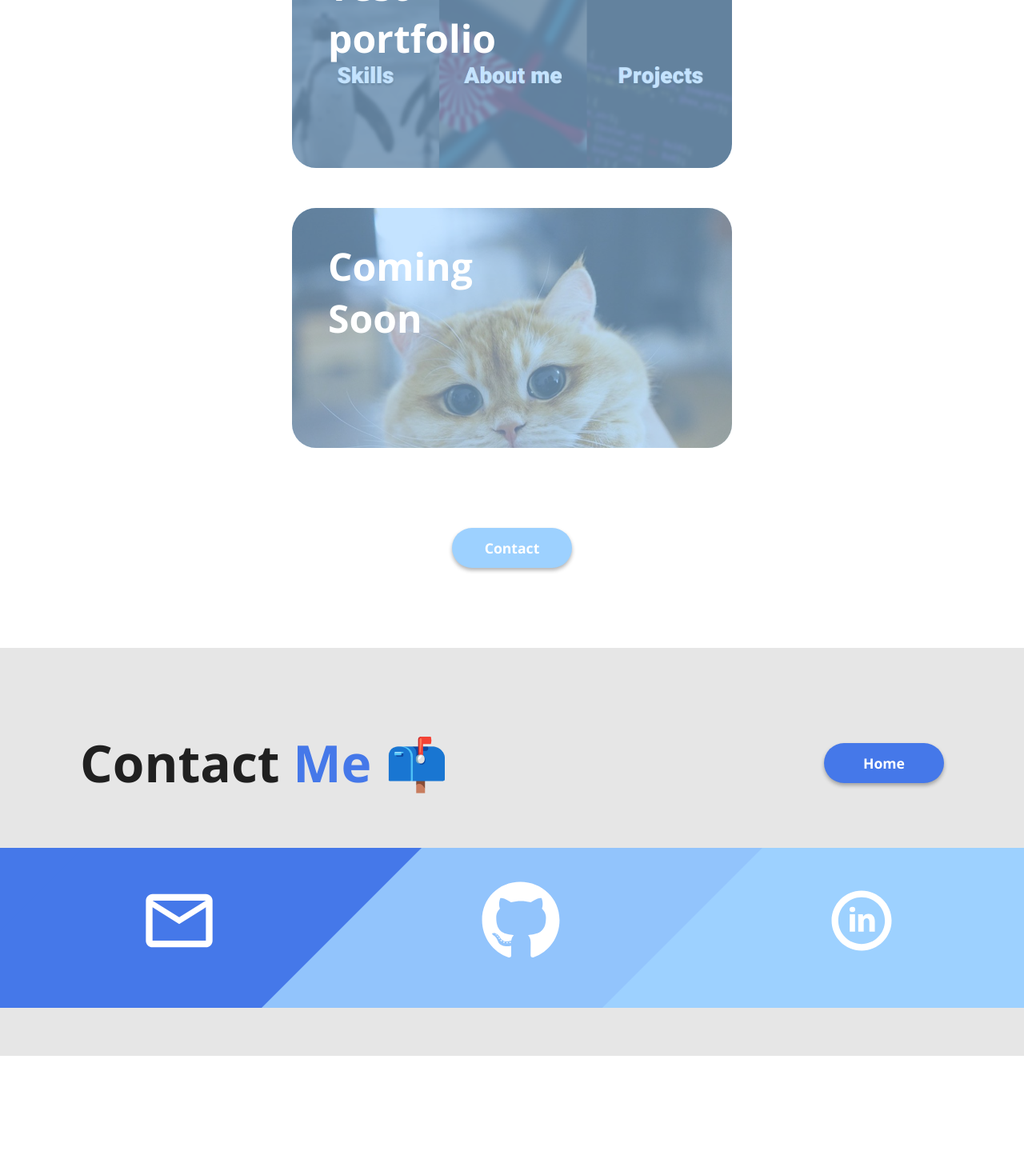
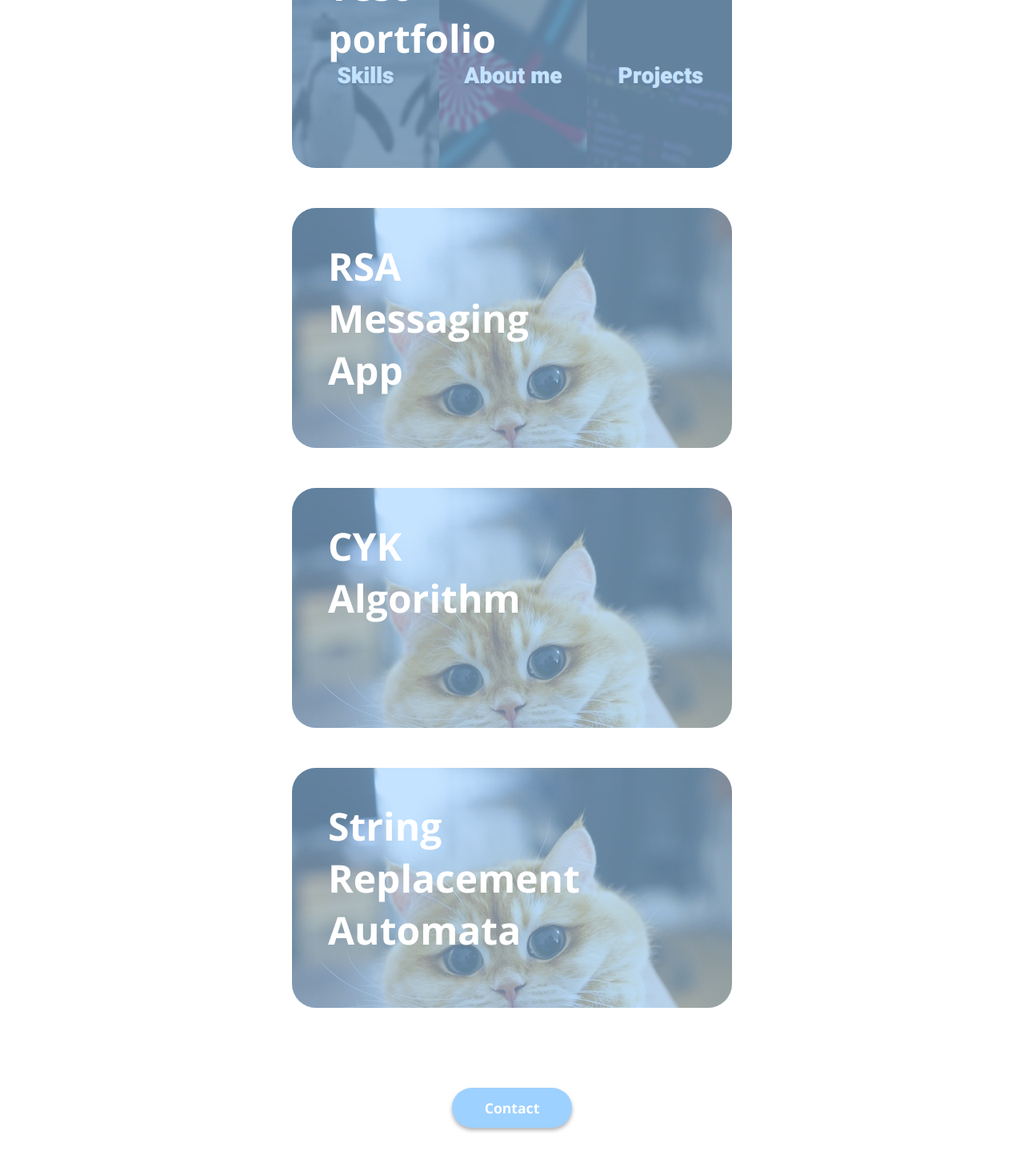
Before and after one commit to MiltonEBR/ReactPortfolio, a React (Create React App) app: page / in a window 1280 px wide. Shown: the part 3345-4799 px from the top of the page at 80% size. Before the commit the page ends 4665 px from the top, so only its background shows below. Built offline with nearby package versions, Linux system fonts and the light colour scheme.

Commit message:
Updated projects info

```diff
--- a/src/Components/projectsData.js
+++ b/src/Components/projectsData.js
@@ -56,11 +56,49 @@ const projectsData = [
         link: 'https://github.com/MiltonEBR/PortfolioWebsite',
     },
     {
-        title: 'Coming Soon',
-        desc: <p>I have more projects! I just haven't added them yet.</p>,
+        title: 'RSA Messaging App',
+        desc: (
+            <p>
+                A <b>Java</b> chat application based on sockets that encrypts messages sent with
+                RSA.
+                <br />
+                This was a project for my <b>Computational Maths</b> class.
+            </p>
+        ),
         img: gato,
-        link: 'https://github.com/MiltonEBR/',
+        link: 'https://github.com/MiltonEBR/RSAMessagingApp',
     },
+    {
+        title: 'CYK Algorithm',
+        desc: (
+            <p>
+                A <b>CYK</b> parsing algorithm that checks if a string can be generated.
+                <br />
+                This was a project for my <b>Computational Maths</b> class. Made with <b>Java</b>.
+            </p>
+        ),
+        img: gato,
+        link: 'https://github.com/MiltonEBR/CYKAlgorithm',
+    },
+    {
+        title: 'String Replacement Automata',
+        desc: (
+            <p>
+                This <b>Automata</b> replaces a string based on a pattern of your choice using state
+                tables.
+                <br />
+                This was a project for my <b>Computational Maths</b> class. Made with <b>Java</b>.
+            </p>
+        ),
+        img: gato,
+        link: 'https://github.com/MiltonEBR/CYKAlgorithm',
+    },
+    // {
+    //     title: 'Coming Soon',
+    //     desc: <p>I have more projects! I just haven't added them yet.</p>,
+    //     img: gato,
+    //     link: 'https://github.com/MiltonEBR/',
+    // },
 ];
 
 export { projectsData };
```
Also changed, not shown: 1 other file (tests, documents, lock files or other folders).
